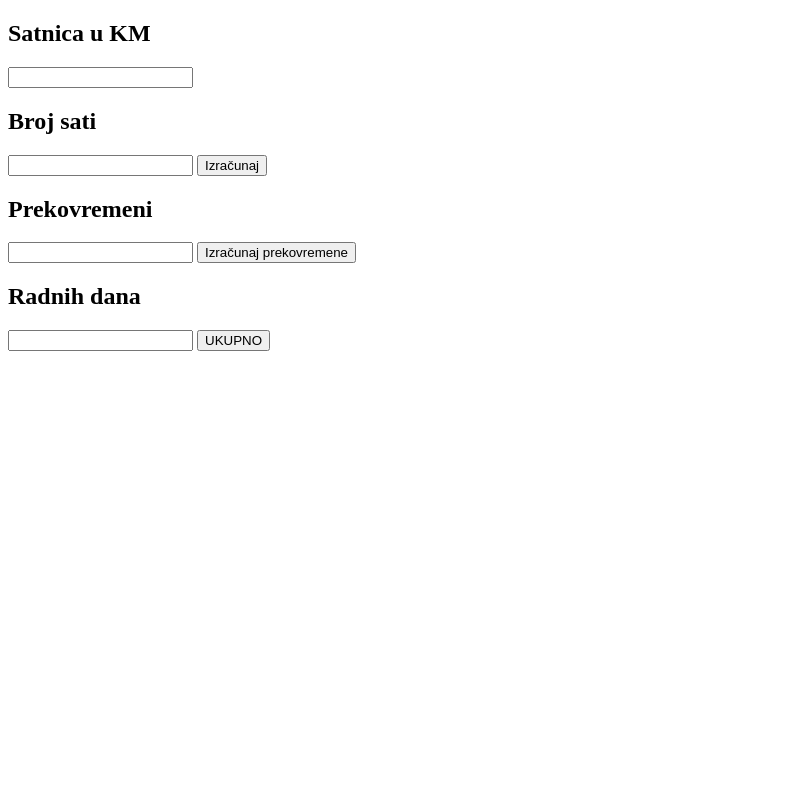
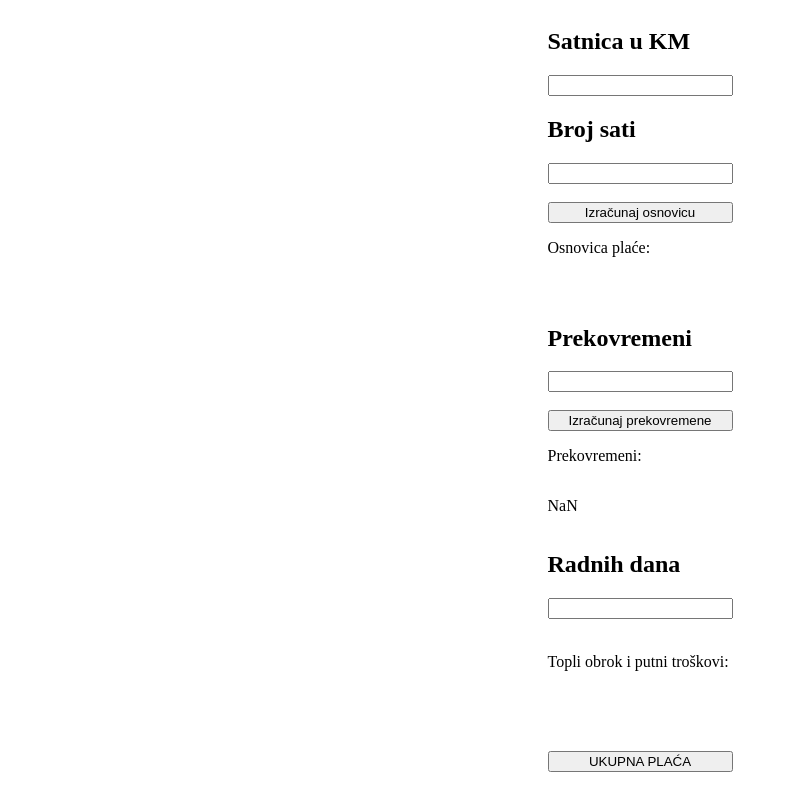
Before and after one commit to PeroSaric/kalkulator-place, a plain HTML site: page index.html in a window 1280 px wide. Both pictures are taken after a click on the button "Izračunaj prekovremene". Shown: the whole page, without its empty margins (0-788 px from the left). Drawn offline with Linux system fonts and the light colour scheme.

Commit message:
Add files via upload

```diff
--- a/index.html
+++ b/index.html
@@ -4,6 +4,7 @@
     <meta charset="UTF-8">
     <meta http-equiv="X-UA-Compatible" content="IE=edge">
     <meta name="viewport" content="width=device-width, initial-scale=1.0">
+    <link rel="stylesheet" href="style.css">
     <title>Kalkulator plaće</title>
 </head>
 <body>
@@ -13,18 +14,28 @@
             <h2>Satnica u KM</h2>
             <input id="satnica">
 
+
             <h2>Broj sati</h2>
-            <input id="sati">
-            <button class="izracunaj" onclick="satiPutaSatnica()">Izračunaj</button>
+            <input id="sati"> <br>
+            <button class="izracunaj" onclick="satiPutaSatnica()">Izračunaj osnovicu</button>
+            <p>Osnovica plaće:</p>
+            <p id="demo"></p>
 
             <h2>Prekovremeni</h2>
-            <input id="prekovremeni">
+            <input id="prekovremeni"> <br>
             <button class="izracunajPrekovremene" onclick="prekovremeni()">Izračunaj prekovremene</button>
+            <p>Prekovremeni:</p>
+            <p id="demo1"></p>
 
             <h2>Radnih dana</h2>
-            <input id="broj-radnih-dana">
+            <input id="broj-radnih-dana"> <br>
+            <p>Topli obrok i putni troškovi:</p>
+            <p id="demo2"></p>
 
-            <button class="ukupno" onclick="putniObrok()">UKUPNO</button>
+            <p id="demo3"></p>
+            <button class="ukupno" onclick="ukupnaPlaca()">UKUPNA PLAĆA</button>
+
+
         </div>
 
 
--- a/script.js
+++ b/script.js
@@ -1,24 +1,54 @@
 
 
 function satiPutaSatnica() {
-    var satnica = document.getElementById("satnica").value;
-    var sati = document.getElementById("sati").value;
+    var satnica = parseInt(document.getElementById("satnica").value);
+    var sati = parseInt(document.getElementById("sati").value);
     var zbroj = satnica * sati;
+    document.getElementById("demo").innerHTML = zbroj;
 
-    console.log(zbroj)
+    //return zbroj;
+    //console.log(`Vaša osnovica plaće iznosi: ${zbroj}`)
 }
 
+
+
 function prekovremeni() {
-    var prekovremeni = document.getElementById("prekovremeni").value;
-    var satnica = document.getElementById("satnica").value;
-    var zbrojPrekovremenih = (25 / 100) * prekovremeni + satnica;
-
-    console.log(zbrojPrekovremenih)
+    var prekovremeni = parseInt(document.getElementById("prekovremeni").value);
+    var satnica = parseInt(document.getElementById("satnica").value);
+    var zbrojPrekovremenih = satnica * (25/100) + (prekovremeni * satnica);
+    document.getElementById("demo1").innerHTML = zbrojPrekovremenih;
+    //return zbrojPrekovremenih;
+    //console.log(`Vaši prekovremeni iznose: ${zbrojPrekovremenih}`)
 }
 
+
+
 function putniObrok() {
-    var brojRadnihDana = document.getElementById("broj-radnih-dana").value;
-    var ukupno = brojRadnihDana + 20;
+    var brojRadnihDana = parseInt(document.getElementById("broj-radnih-dana").value);
+    var ukupno = brojRadnihDana * 20;
+    document.getElementById("demo2").innerHTML = ukupno;
+    //return ukupno;
+    //console.log(`Vaši putni troškovi i topli obrok iznose: ${ukupno}`)
+}
 
-    console.log(ukupno)
+
+
+function demos() {
+    var dem = parseInt(document.getElementById("demo").value);
+    var dem1 = parseInt(document.getElementById("demo1").value);
+    var dem2 = parseInt(document.getElementById("demo2").value);
+    var zbrajanje = dem + dem1 + dem2;
+
+    //console.log(zbrajanje)
+    //console.log(typeof zbrajanje)
+    document.getElementById("demo3").innerHTML = zbrajanje;
 }
+
+function ukupnaPlaca() {
+    satiPutaSatnica();
+    prekovremeni();
+    putniObrok();
+    demos();
+    //console.log(prva)
+    //console.log(`Vaša ukupna plaća iznosi: ${prva} + ${druga} + ${treca}`)
+}
--- /dev/null
+++ b/style.css
@@ -0,0 +1,5 @@
+
+.unosi {
+    display: grid;
+    justify-content: center;
+}
```
